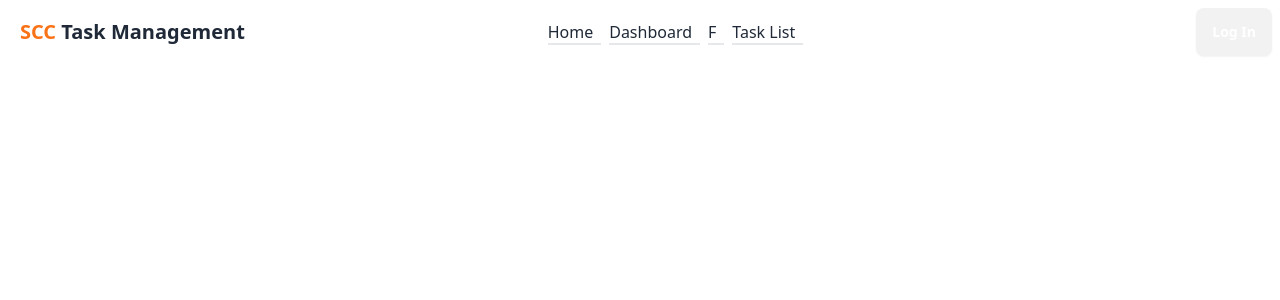
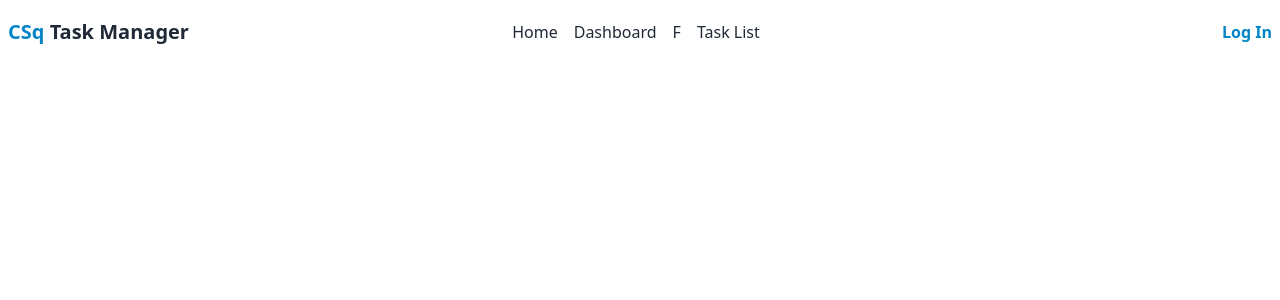
Before and after one commit to morsalinamunmun/coderSequed-task, a React (Vite) app: page / in a window 1280 px wide. Shown: the top 300 px of the page. Built offline with nearby package versions, Linux system fonts and the light colour scheme.

Commit message:
update navbar design

```diff
--- a/src/components/Navbar/Navbar.jsx
+++ b/src/components/Navbar/Navbar.jsx
@@ -3,33 +3,34 @@ import { Link, NavLink } from "react-router-dom";
 
 const Navbar = () => {
     const menus = <>
-              <li><NavLink to='/' className="hover:text-sky-600 border-b-2 focus:text-sky-600 focus:border-sky-600 pr-2">Home</NavLink></li>
-              <li><NavLink to='/dashboard' className="hover:text-sky-600 border-b-2 focus:text-sky-600 focus:border-sky-600 pr-2">Dashboard</NavLink></li>
-              <li><NavLink to='/fqa' className="hover:text-sky-600 border-b-2 focus:text-sky-600 focus:border-sky-600 pr-2">F</NavLink></li>
-              <li><NavLink to='/allTask' className="hover:text-sky-600 border-b-2 focus:text-sky-600 focus:border-sky-600 pr-2">Task List</NavLink></li>
-              {/* <li><NavLink to='/login' className='border-orange-500 rounded-lg'>Log In</NavLink></li> */}
+        <li><NavLink to='/' className="hover:text-sky-600 focus:border-b-2 focus:text-sky-600 focus:border-sky-600 pr-2">Home</NavLink></li>
+        <li><NavLink to='/dashboard' className="hover:text-sky-600 focus:border-b-2 focus:text-sky-600 focus:border-sky-600 pr-2">Dashboard</NavLink></li>
+        <li><NavLink to='/fqa' className="hover:text-sky-600 focus:border-b-2 focus:text-sky-600 focus:border-sky-600 pr-2">F</NavLink></li>
+        <li><NavLink to='/allTask' className="hover:text-sky-600 focus:border-b-2 focus:text-sky-600 focus:border-sky-600 pr-2">Task List</NavLink></li>
+        {/* <li><NavLink to='/login' className='border-orange-500 rounded-lg'>Log In</NavLink></li> */}
     </>
 
     return (
         <div className="navbar bg-base-100 ">
-            <div className="lg:w-[30%]">
+            <div className="navbar-start">
                 <div className="dropdown mr-10 md:mr-40 lg:mr-0">
                     <label tabIndex={0} className=" lg:hidden">
                         <svg xmlns="http://www.w3.org/2000/svg" className="h-5 w-5" fill="none" viewBox="0 0 24 24" stroke="currentColor"><path strokeLinecap="round" strokeLinejoin="round" strokeWidth="2" d="M4 6h16M4 12h8m-8 6h16" /></svg>
                     </label>
-                    <ul tabIndex={0} className="menu menu-sm dropdown-content mt-3 z-[1] p-2 shadow bg-base-100 rounded-box w-52">
+                    <ul tabIndex={0} className="dropdown-content mt-3 z-[1] p-2 bg-base-100 w-52">
                         {menus}
                     </ul>
                 </div>
                 {/* <img className="w-14" src={logo} alt="" /> */}
-                <Link to='/' className="ml-3 font-semibold normal-case text-xl"><span className="text-orange-500">SCC </span>Task Management</Link>
+                <Link to='/' className="ml-20 lg:ml-0 font-semibold normal-case text-xl"><span className="text-sky-600">CSq </span>Task Manager</Link>
             </div>
-            <div className="w-[70%] lg:ml-64 hidden lg:flex">
+            <div className="navbar-center hidden lg:flex">
                 <ul className="menu-horizontal px-1 gap-2">
                     {menus}
                 </ul>
             </div>
-            {/* {
+            <div className="navbar-end">
+                {/* {
                     user ?
                     <>
                          <div className="dropdown dropdown-end">
@@ -48,7 +49,8 @@ const Navbar = () => {
                     </> :
                     <Link to='/login' className= "font-semibold btn border-0 bg-orang-500 text-white">Log In</Link>
             } */}
-            <Link to='/login' className= "font-semibold btn border-0 bg-orang-500 text-white">Log In</Link>
+                <Link to='/login' className="font-semibold border-0 text-sky-600">Log In</Link>
+            </div>
         </div>
     );
 };
```
